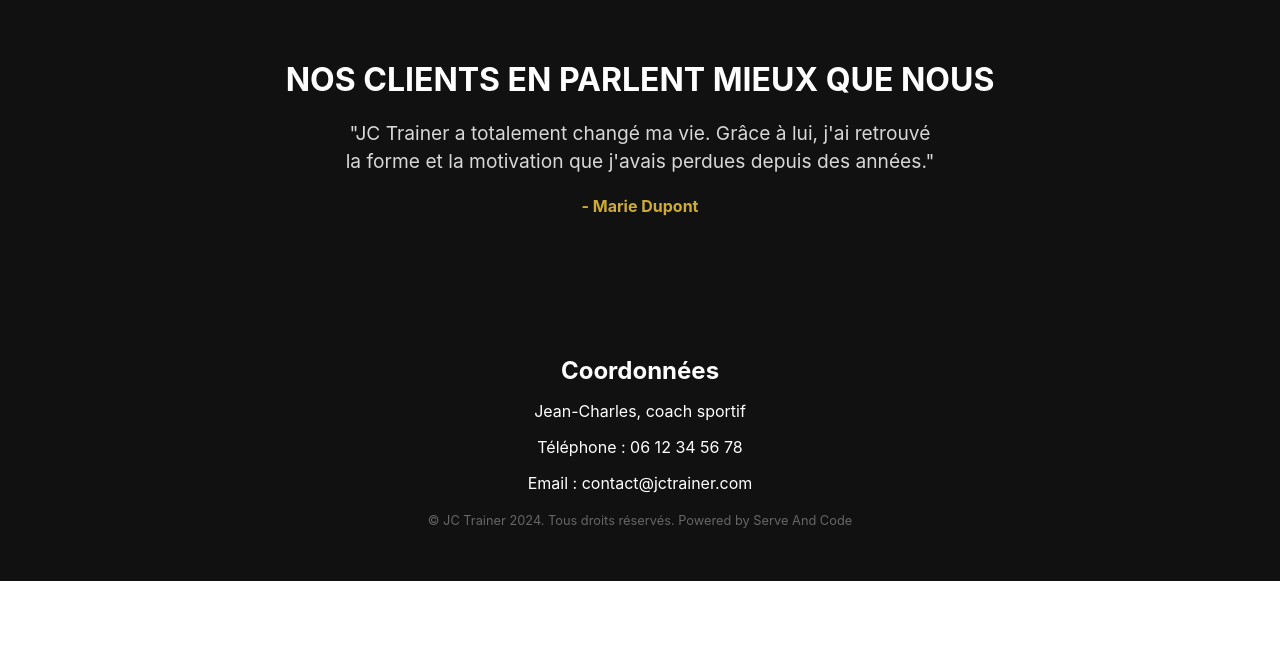
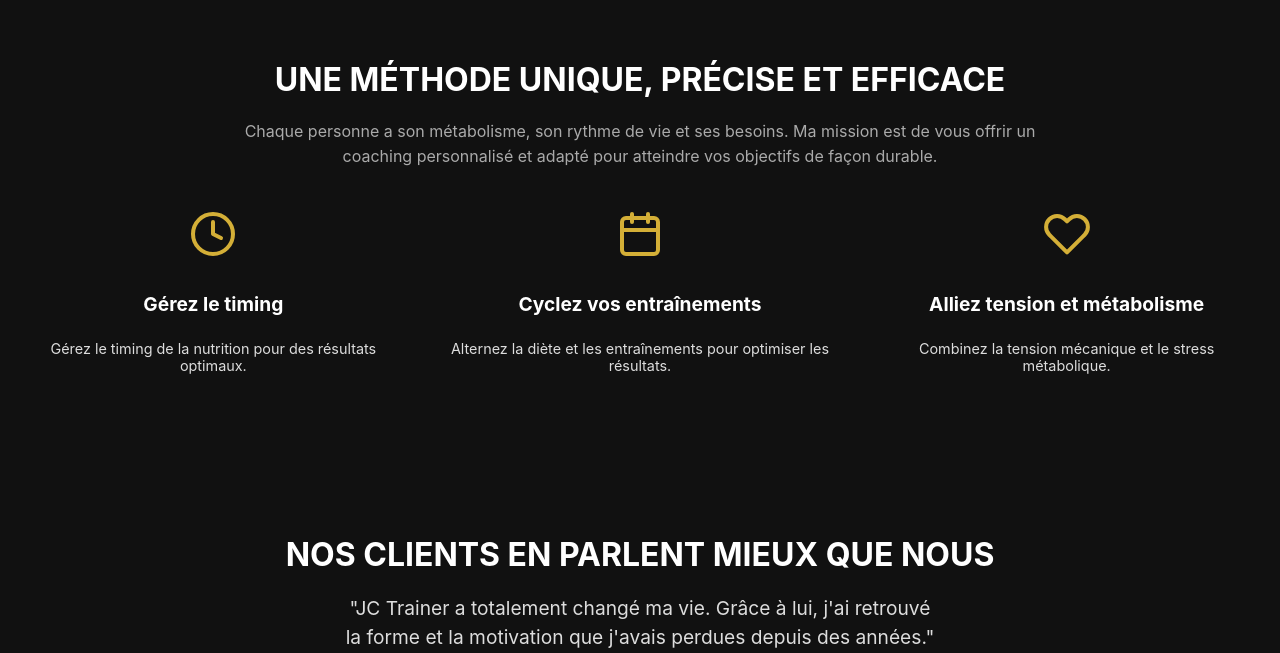
Before and after one commit to Matt0107/jctrainer, a React (Create React App) app: page / in a window 1280 px wide. Shown: the part 1627-2280 px from the top of the page. Before the commit the page ends 2208 px from the top, so only its background shows below. Built offline with nearby package versions, Linux system fonts and the light colour scheme; the HTML template or start-up script is replaced by a standard one.

Commit message:
styles updated + services added

```diff
--- a/package.json
+++ b/package.json
@@ -6,8 +6,11 @@
     "@testing-library/jest-dom": "^5.17.0",
     "@testing-library/react": "^13.4.0",
     "@testing-library/user-event": "^13.5.0",
+    "i18next": "^23.16.4",
     "react": "^18.3.1",
     "react-dom": "^18.3.1",
+    "react-i18next": "^15.1.0",
+    "react-icons": "^5.3.0",
     "react-scripts": "5.0.1",
     "react-scroll": "^1.9.0",
     "web-vitals": "^2.1.4"
--- a/src/App.js
+++ b/src/App.js
@@ -3,6 +3,7 @@ import './styles/App.css';
 import Navbar from './components/Navbar';
 import HeroSection from './components/HeroSection';
 import PhilosophySection from './components/PhilosophySection';
+import Services from './components/Services';
 import Testimonials from './components/Testimonials';
 import Footer from './components/Footer';
 
@@ -13,6 +14,7 @@ function App() {
       <Navbar />
       <HeroSection />
       <PhilosophySection />
+      <Services />
       <Testimonials />
       <Footer />
     </div>
--- a/src/components/Footer.js
+++ b/src/components/Footer.js
@@ -1,16 +1,16 @@
 import React from 'react';
+import { FiPhone, FiMail } from 'react-icons/fi'; // Importation des icônes
 import '../styles/Footer.css';
-
 
 const Footer = () => {
     return (
         <footer className="footer" id="footer">
             <div className="footer-content">
                 <div className="contact-info">
-          <h3>Coordonnées</h3>
+                    <h3>Contact</h3>
                     <p>Jean-Charles, coach sportif</p>
-          <p>Téléphone : 06 12 34 56 78</p>
-          <p>Email : contact@jctrainer.com</p>
+                    <p><FiPhone className="contact-icon" /> 06 12 34 56 78</p>
+                    <p><FiMail className="contact-icon" /> contact@jctrainer.com</p>
                 </div>
             </div>
             <p className="footer-note">© JC Trainer 2024. Tous droits réservés. Powered by Serve And Code</p>
--- a/src/components/PhilosophySection.js
+++ b/src/components/PhilosophySection.js
@@ -8,7 +8,7 @@ const PhilosophySection = () => {
       <div className="philosophy-content">
         <h2>Une philosophie unique</h2>
         <p>
-          Jean-Christophe, coach sportif indépendant depuis plus de 10 ans, a su développer une approche
+          Jean-Charles, coach sportif indépendant depuis plus de 10 ans, a su développer une approche
           personnalisée et adaptée à chaque client. Sa philosophie repose sur la motivation, la persévérance,
           et l'écoute de chacun pour atteindre des objectifs de bien-être physique et mental.
         </p>
--- /dev/null
+++ b/src/components/Services.js
@@ -0,0 +1,34 @@
+import React from 'react';
+import { FiClock, FiCalendar, FiHeart, FiPieChart } from 'react-icons/fi';
+import '../styles/Services.css';
+
+function Services() {
+  return (
+    <section className="services-section">
+      <h2 className="services-title">Une méthode unique, précise et efficace</h2>
+      <p className="services-description">
+        Chaque personne a son métabolisme, son rythme de vie et ses besoins.
+        Ma mission est de vous offrir un coaching personnalisé et adapté pour atteindre vos objectifs de façon durable.
+      </p>
+      <div className="services-grid">
+        <div className="service">
+          <FiClock className="service-icon" />
+          <h3 className="service-title">Gérez le timing</h3>
+          <p className="service-description">Gérez le timing de la nutrition pour des résultats optimaux.</p>
+        </div>
+        <div className="service">
+          <FiCalendar className="service-icon" />
+          <h3 className="service-title">Cyclez vos entraînements</h3>
+          <p className="service-description">Alternez la diète et les entraînements pour optimiser les résultats.</p>
+        </div>
+        <div className="service">
+          <FiHeart className="service-icon" />
+          <h3 className="service-title">Alliez tension et métabolisme</h3>
+          <p className="service-description">Combinez la tension mécanique et le stress métabolique.</p>
+        </div>
+      </div>
+    </section>
+  );
+}
+
+export default Services;
--- a/src/styles/PhilosophySection.css
+++ b/src/styles/PhilosophySection.css
@@ -1,7 +1,7 @@
 .philosophy-section {
     display: flex;
     flex-direction: row; /* Aligne le texte et l'image horizontalement */
-    justify-content: space-between;
+    justify-content:center;
     align-items: center;
     background-color: #111; /* Fond noir */
     color: #fff;
@@ -35,7 +35,7 @@
   }
 
   .philosophy-image img {
-    max-width: 100%;
+    max-width: 60%;
     height: auto;
     border-radius: 8px;
     box-shadow: 0px 4px 12px rgba(0, 0, 0, 0.5); /* Légère ombre portée pour plus de style */
--- /dev/null
+++ b/src/styles/Services.css
@@ -0,0 +1,73 @@
+.services-section {
+    background-color: #111; /* Fond noir pour correspondre au thème */
+    color: #fff;
+    padding: 60px 20px;
+    text-align: center;
+  }
+
+  .services-title {
+    font-size: 2em;
+    margin-bottom: 20px;
+    text-transform: uppercase;
+  }
+
+  .services-description {
+    max-width: 800px;
+    margin: 0 auto 40px auto;
+    font-size: 1em;
+    line-height: 1.6;
+    color: #aaa; /* Texte secondaire légèrement plus clair */
+  }
+
+  .services-grid {
+    display: grid;
+    grid-template-columns: repeat(3, 1fr); /* Quatre colonnes pour les services */
+    gap: 40px;
+  }
+
+  .service {
+    display: flex;
+    flex-direction: column;
+    align-items: center;
+    text-align: center;
+  }
+
+  .service-icon {
+    font-size: 3em;
+    color: #D4AF37; /* Couleur cyan pour les icônes */
+    margin-bottom: 15px;
+  }
+
+  .service-title {
+    font-size: 1.2em;
+    font-weight: bold;
+    margin-bottom: 10px;
+  }
+
+  .service-description {
+    font-size: 0.9em;
+    color: #ddd;
+  }
+
+  /* Responsiveness */
+  @media (max-width: 1024px) {
+    .services-grid {
+      grid-template-columns: repeat(2, 1fr); /* Deux colonnes sur les écrans moyens */
+      gap: 20px;
+    }
+  }
+
+  @media (max-width: 768px) {
+    .services-grid {
+      grid-template-columns: 1fr; /* Une seule colonne sur les petits écrans */
+      gap: 20px;
+    }
+
+    .service-icon {
+      font-size: 2.5em; /* Réduit légèrement la taille des icônes */
+    }
+
+    .services-title {
+      font-size: 1.5em; /* Réduit la taille du titre sur mobile */
+    }
+  }
```
Also changed, not shown: 1 other file (tests, documents, lock files or other folders). Lines whose indentation alone changed are shown as unchanged.
